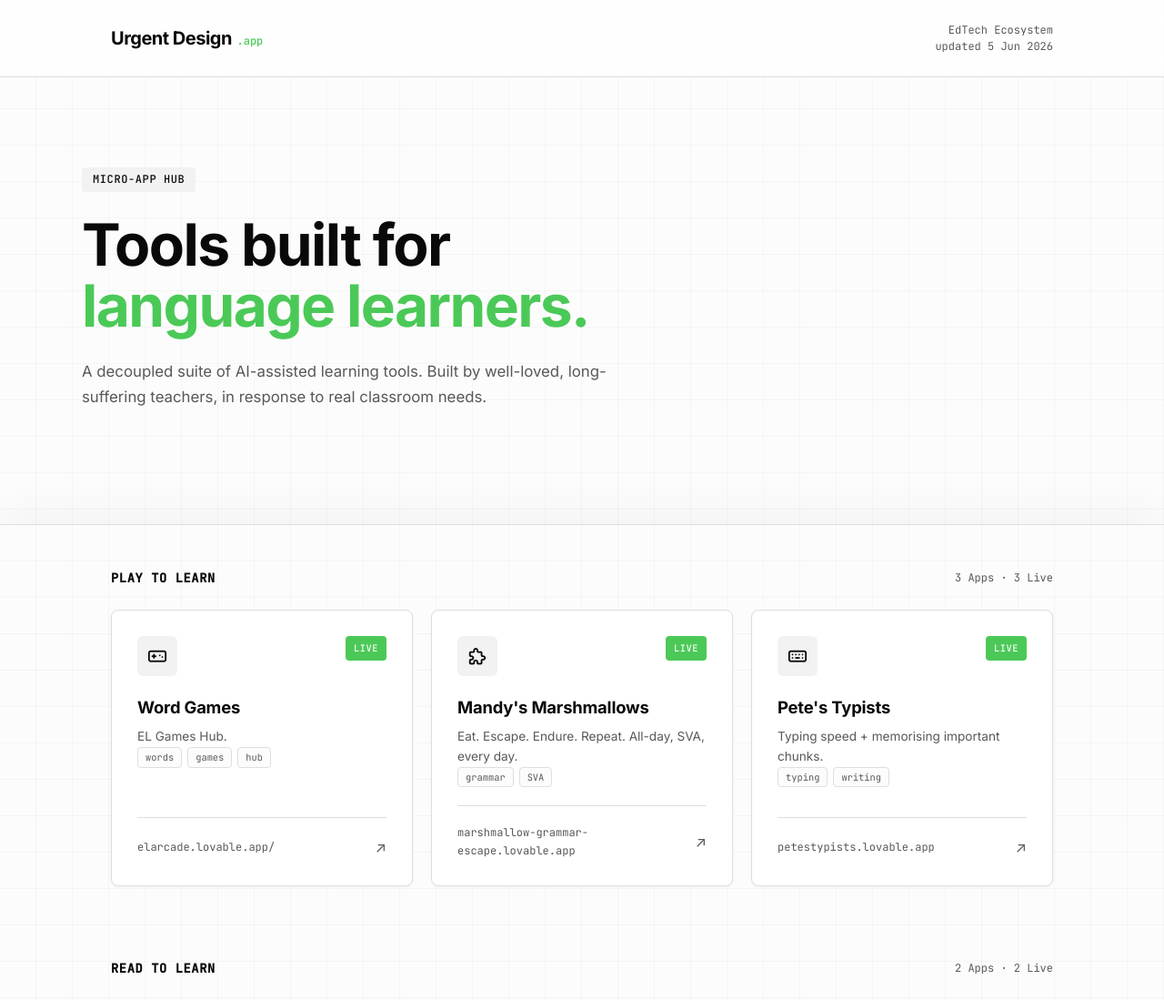
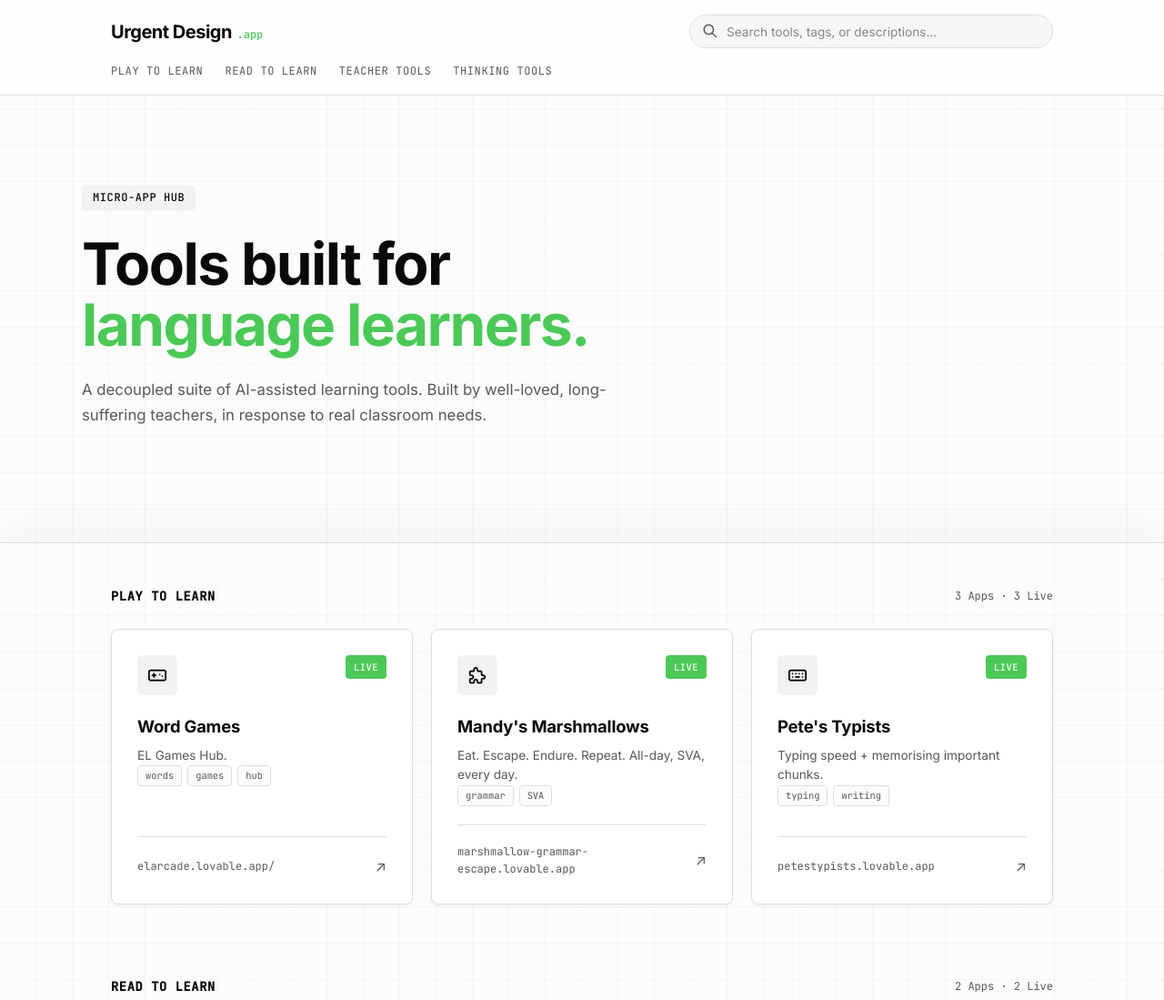
Before and after one commit to die2self777/urgentdesign-hub, a plain HTML site: page index.html in a window 1280 px wide. Shown: the top 1099 px of the page at 91% size. Drawn offline with Linux system fonts and the light colour scheme.

Commit message:
Update index.html

```diff
--- a/index.html
+++ b/index.html
@@ -70,20 +70,44 @@
     display: flex;
     align-items: center;
     justify-content: space-between;
-    padding: 1.5rem 2rem;
+    padding: 1rem 2rem 0.5rem;
+    gap: 2rem;
+    flex-wrap: wrap;
   }
 
   .logo { display: flex; align-items: baseline; gap: 0.35rem; }
   .logo-mark { font-size: 1.25rem; font-weight: 700; color: var(--text-main); letter-spacing: -0.025em; }
   .logo-tld { font-family: var(--font-mono); font-size: 0.75rem; color: var(--primary); font-weight: 500; }
 
-  .header-meta { font-family: var(--font-mono); font-size: 0.75rem; color: var(--text-muted); text-align: right; line-height: 1.5; }
-  .header-meta span { display: block; }
+  /* ── SEARCH BAR ── */
+  .header-search { flex-grow: 1; max-width: 400px; display: flex; align-items: center; position: relative; }
+  .header-search i { position: absolute; left: 14px; color: var(--text-muted); font-size: 1.1rem; pointer-events: none; }
+  #app-search {
+    width: 100%; padding: 0.6rem 1rem 0.6rem 2.5rem; border-radius: 100px;
+    border: 1px solid var(--border-soft); background: rgba(15,23,42,0.03);
+    font-family: var(--font-display); font-size: 0.85rem; color: var(--text-main);
+    outline: none; transition: all 0.2s;
+  }
+  #app-search:focus { background: var(--card-bg); border-color: var(--primary); box-shadow: 0 0 0 3px rgba(18, 185, 129, 0.1); }
+  #app-search::placeholder { color: var(--text-muted); opacity: 0.7; }
+
+  /* ── DYNAMIC CATEGORY NAV ── */
+  .category-nav {
+    display: flex; gap: 1.5rem; padding: 0.5rem 2rem 1rem;
+    overflow-x: auto; scrollbar-width: none;
+  }
+  .category-nav::-webkit-scrollbar { display: none; }
+  .category-link {
+    font-family: var(--font-mono); font-size: 0.75rem; color: var(--text-muted);
+    text-decoration: none; text-transform: uppercase; letter-spacing: 0.05em;
+    white-space: nowrap; transition: color 0.2s;
+  }
+  .category-link:hover { color: var(--text-main); }
 
   /* ── STICKY HERO ── */
   .sticky-hero-container {
     position: sticky;
-    top: 120px;
+    top: 140px;
     z-index: 1;
     padding-bottom: 8rem;
   }
@@ -116,7 +140,9 @@
     min-height: 100vh;
   }
 
-  /* ── APPS GRID ── */
+  /* ── APPS GRID & OFFSETS ── */
+  .category-section { scroll-margin-top: 130px; } /* Ensures the header doesn't cover the title when scrolling */
+
   .section-header { display: flex; align-items: center; justify-content: space-between; margin-bottom: 1.5rem; padding-top: 1rem; }
   .section-label { font-family: var(--font-mono); font-size: 0.85rem; color: var(--text-main); font-weight: 600; text-transform: uppercase; letter-spacing: 0.05em; }
   .section-count { font-family: var(--font-mono); font-size: 0.75rem; color: var(--text-muted); font-weight: 400; }
@@ -143,7 +169,6 @@
     position: relative;
     z-index: 15;
 
-    /* Reveal Animation Defaults */
     opacity: 0;
     transform: translateY(30px);
     transition: opacity 0.6s ease, transform 0.6s ease, box-shadow 0.2s ease, border-color 0.2s ease;
@@ -162,12 +187,8 @@
 
   /* ── BENTO BOX FEATURED CARD ── */
   @media (min-width: 768px) {
-    .app-card.featured {
-      grid-column: span 2;
-    }
-    .app-card.featured .card-name {
-      font-size: 1.4rem;
-    }
+    .app-card.featured { grid-column: span 2; }
+    .app-card.featured .card-name { font-size: 1.4rem; }
   }
 
   .card-top { display: flex; align-items: flex-start; justify-content: space-between; }
@@ -184,10 +205,7 @@
 
   .card-icon i { font-family: 'tabler-icons' !important; font-style: normal; }
 
-  .app-card:hover .card-icon {
-    background: var(--primary);
-    color: var(--app-bg);
-  }
+  .app-card:hover .card-icon { background: var(--primary); color: var(--app-bg); }
 
   .card-status { font-family: var(--font-mono); font-size: 0.65rem; letter-spacing: 0.05em; text-transform: uppercase; padding: 4px 8px; border-radius: var(--radius-sm); font-weight: 500; border: 1px solid transparent; }
   .status-live { color: var(--app-bg); background: var(--primary); }
@@ -224,19 +242,25 @@
 </head>
 <body>
 
+  <!-- STICKY FROSTED HEADER -->
   <header>
     <div class="page header-inner">
       <div class="logo">
         <span class="logo-mark">Urgent Design</span>
         <span class="logo-tld">.app</span>
       </div>
-      <div class="header-meta">
-        <span>EdTech Ecosystem</span>
-        <span id="last-updated">—</span>
+
+      <div class="header-search">
+        <i class="ti ti-search"></i>
+        <input type="text" id="app-search" placeholder="Search tools, tags, or descriptions..." autocomplete="off">
       </div>
     </div>
+
+    <!-- Dynamic Nav Container -->
+    <nav class="page category-nav" id="category-nav"></nav>
   </header>
 
+  <!-- BACKGROUND STICKY HERO -->
   <div class="sticky-hero-container">
     <section class="hero page">
       <p class="hero-eyebrow">Micro-App Hub</p>
@@ -248,6 +272,7 @@
     </section>
   </div>
 
+  <!-- FOREGROUND CURTAIN REVEAL -->
   <div class="curtain-reveal">
     <div class="page">
       <div id="ecosystem-container">
@@ -255,7 +280,7 @@
       </div>
 
       <footer>
-        <span>urgentdesign.app</span>
+        <span id="last-updated">urgentdesign.app</span>
         <span>
           <a href="https://supabase.com" target="_blank" rel="noopener">supabase</a>
           &nbsp;·&nbsp;
@@ -267,17 +292,20 @@
 
 <script>
 function buildCard(app) {
-  const url = app.url;
-  const displayUrl = url ? url.replace('https://', '') : '';
+  const url = app.url || '';
+  const displayUrl = url.replace('https://', '');
   const statusClass = { live: 'status-live', beta: 'status-beta', wip: 'status-wip' }[app.status] || 'status-wip';
-  const tags = (app.tags || []).map(t => `<span class="tag">${t}</span>`).join('');
+  const tags = (app.tags || []);
+  const tagsHtml = tags.map(t => `<span class="tag">${t}</span>`).join('');
 
-  // Triggers the Bento Box layout for ClozeShave, or any app you add "featured": true to in the JSON.
   const isFeatured = app.featured === true;
   const featuredClass = isFeatured ? 'featured' : '';
 
+  // Consolidate text for the live search engine
+  const searchableText = `${app.name} ${app.description || ''} ${tags.join(' ')} ${url}`.toLowerCase().replace(/"/g, '');
+
   return `
-    <a class="app-card ${featuredClass}" href="${url}" target="_blank" rel="noopener">
+    <a class="app-card ${featuredClass}" href="${url}" target="_blank" rel="noopener" data-searchable="${searchableText}">
       <div class="card-top">
         <div class="card-icon"><i class="ti ti-${app.icon || 'app-window'}"></i></div>
         <span class="card-status ${statusClass}">${app.status || 'wip'}</span>
@@ -285,7 +313,7 @@ function buildCard(app) {
       <div class="card-body">
         <div class="card-name">${app.name}</div>
         <p class="card-desc">${app.description}</p>
-        ${tags ? `<div class="card-tags">${tags}</div>` : ''}
+        ${tagsHtml ? `<div class="card-tags">${tagsHtml}</div>` : ''}
       </div>
       <div class="card-footer">
         <span class="card-url">${displayUrl}</span>
@@ -296,6 +324,7 @@ function buildCard(app) {
 
 async function loadApps() {
   const container = document.getElementById('ecosystem-container');
+  const navContainer = document.getElementById('category-nav');
   const lastUpdated = document.getElementById('last-updated');
 
   try {
@@ -316,12 +345,21 @@ async function loadApps() {
     });
 
     container.innerHTML = '';
+    navContainer.innerHTML = '';
 
     Object.keys(grouped).sort().forEach(category => {
       const categoryApps = grouped[category];
       const liveCount = categoryApps.filter(a => a.status === 'live').length;
 
+      // Create a URL-safe ID for the anchor links
+      const sectionId = 'cat-' + category.toLowerCase().replace(/[^a-z0-9]+/g, '-');
+
+      // 1. Build the Header Nav Link
+      navContainer.insertAdjacentHTML('beforeend', `<a href="#${sectionId}" class="category-link">${category}</a>`);
+
+      // 2. Build the App Section
       const sectionHtml = `
+        <div class="category-section" id="${sectionId}">
           <div class="section-header">
             <span class="section-label">${category}</span>
             <span class="section-count">${categoryApps.length} Apps · ${liveCount} Live</span>
@@ -329,15 +367,16 @@ async function loadApps() {
           <div class="apps-grid">
             ${[...categoryApps].reverse().map(buildCard).join('')}
           </div>
+        </div>
       `;
 
       container.insertAdjacentHTML('beforeend', sectionHtml);
     });
 
-    lastUpdated.textContent = `updated ${new Date().toLocaleDateString('en-SG', { day:'numeric', month:'short', year:'numeric' })}`;
+    lastUpdated.textContent = `urgentdesign.app · updated ${new Date().toLocaleDateString('en-SG', { day:'numeric', month:'short', year:'numeric' })}`;
 
-    // Initialize the Staggered Scroll Reveal
     setupScrollReveal();
+    setupLiveSearch();
 
   } catch (err) {
     container.innerHTML = `<div class="state-msg">Could not load apps.json<br><span style="font-size:0.75rem;opacity:0.7">${err.message}</span></div>`;
@@ -349,24 +388,46 @@ function setupScrollReveal() {
     entries.forEach(entry => {
       if (entry.isIntersecting) {
         entry.target.classList.add('revealed');
-
-        // Remove the delay after animation finishes so hover effects stay instant
-        setTimeout(() => {
-          entry.target.style.transitionDelay = '0s';
-        }, 600);
-
+        setTimeout(() => { entry.target.style.transitionDelay = '0s'; }, 600);
         observer.unobserve(entry.target);
       }
     });
   }, { threshold: 0.05, rootMargin: '0px 0px -40px 0px' });
 
-  // Apply sequential staggered delays to cards in each grid
   document.querySelectorAll('.apps-grid').forEach(grid => {
     const cards = grid.querySelectorAll('.app-card');
     cards.forEach((card, index) => {
-      // 0.1s gap between each card appearing
       card.style.transitionDelay = `${(index % 3) * 0.1}s`;
       observer.observe(card);
+    });
+  });
+}
+
+function setupLiveSearch() {
+  const searchInput = document.getElementById('app-search');
+
+  searchInput.addEventListener('input', (e) => {
+    const term = e.target.value.toLowerCase().trim();
+
+    document.querySelectorAll('.category-section').forEach(section => {
+      let hasVisibleCards = false;
+
+      section.querySelectorAll('.app-card').forEach(card => {
+        const searchableText = card.getAttribute('data-searchable');
+
+        if (searchableText.includes(term)) {
+          card.style.display = 'flex';
+          hasVisibleCards = true;
+          // Ensure it's fully visible immediately if found during search
+          card.classList.add('revealed');
+          card.style.transitionDelay = '0s';
+        } else {
+          card.style.display = 'none';
+        }
+      });
+
+      // Hide the entire category wrapper if no apps match inside it
+      section.style.display = hasVisibleCards ? 'block' : 'none';
     });
   });
 }
```
Lines whose indentation alone changed are shown as unchanged.
